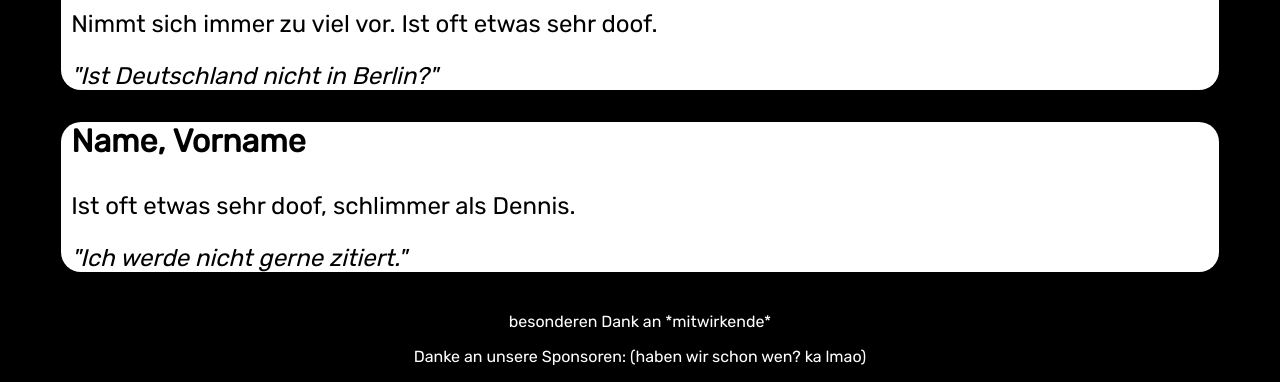
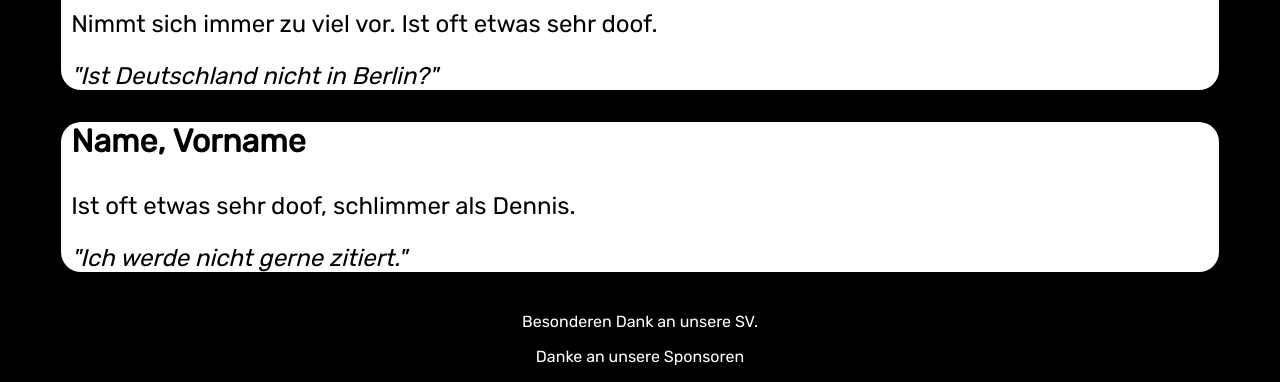
Before and after one commit to DennisMeide/abi23, a plain HTML site: page index.html in a window 1280 px wide. Shown: the part 585-967 px from the top of the page. Drawn offline with Linux system fonts and the light colour scheme.

Commit message:
update credits

```diff
--- a/index.html
+++ b/index.html
@@ -35,8 +35,8 @@
 			</div>
 		</div>
 		<div class="credits">
-			<p class>besonderen Dank an *mitwirkende*</p>
-			<p>Danke an unsere Sponsoren: (haben wir schon wen? ka lmao)</p>
+			<p class>Besonderen Dank an unsere SV. </p>
+			<p>Danke an unsere Sponsoren</p>
 		</div>
  	</body>
 </HTML>
```
